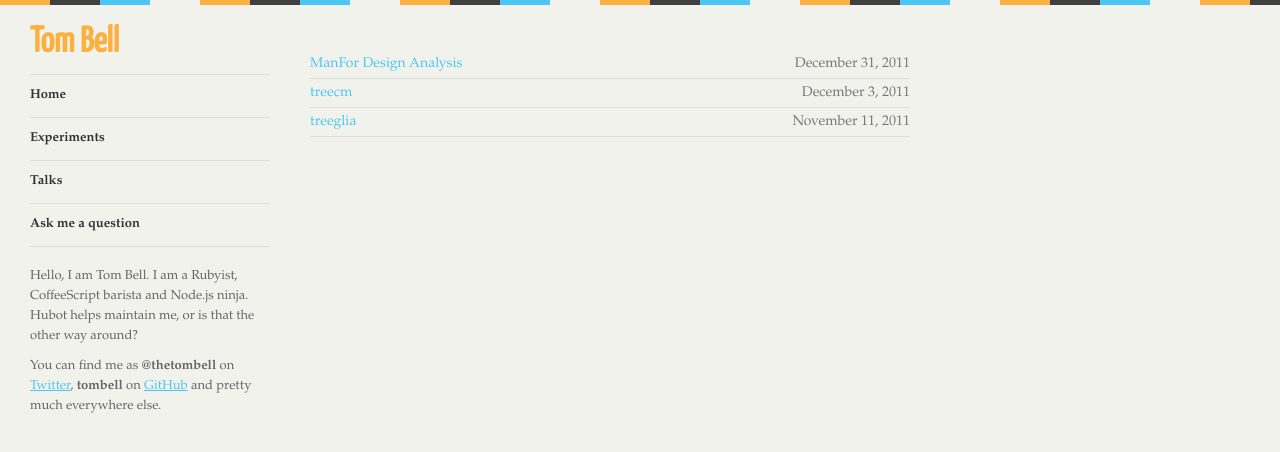
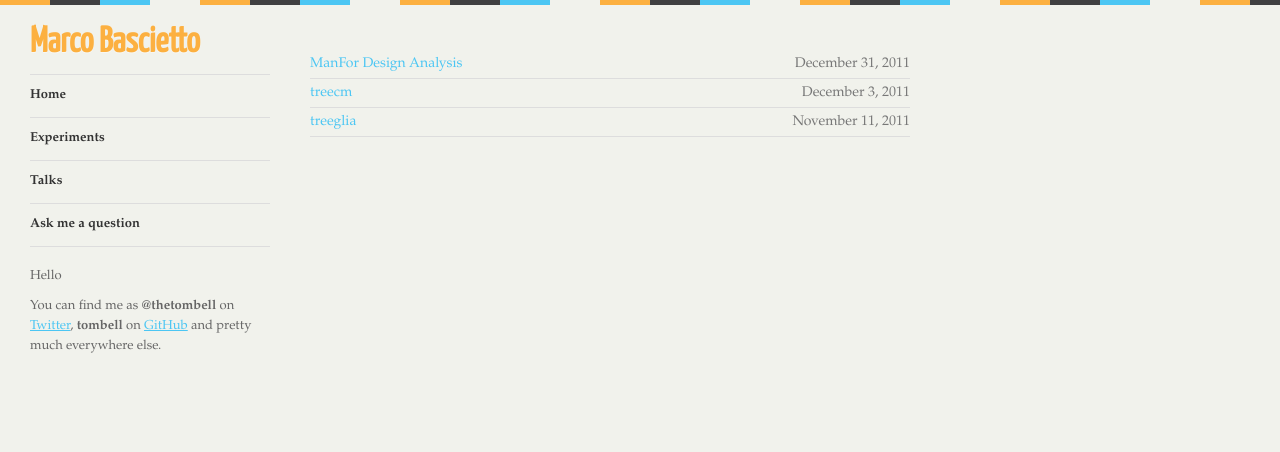
Before and after one commit to mbask/mbask.github.com, a Jekyll site: the page built from index.html, in a window 1280 px wide. Shown: the top 452 px of the page. Built offline with Jekyll 4.4.1, drawn with Linux system fonts in a browser that asks for light colours; Markdown is read by kramdown in place of the engine named in the settings; comment, search, counter and statistics services are not loaded.

Commit message:
Signed-off-by: mbask <marco.bascietto@ibaf.cnr.it>

```diff
--- a/_config.yml
+++ b/_config.yml
@@ -1,4 +1,4 @@
-title: Tom Bell
+title: Marco Bascietto
 permalink: /posts/:title
 markdown: rdiscount
 pygments: true
--- a/_layouts/default.html
+++ b/_layouts/default.html
@@ -19,7 +19,7 @@
     <div class="top"></div>
 
     <div class="sidebar">
-      <a href="/" class="logo">Tom Bell</a>
+      <a href="/" class="logo">Marco Bascietto</a>
 
       <ul class="nav">
         <li><a href="/">Home</a></li>
@@ -29,8 +29,7 @@
       </ul>
 
       <p>
-        Hello, I am Tom Bell. I am a Rubyist, CoffeeScript barista and Node.js
-        ninja. Hubot helps maintain me, or is that the other way around?
+        Hello
       </p>
 
       <p>
```
